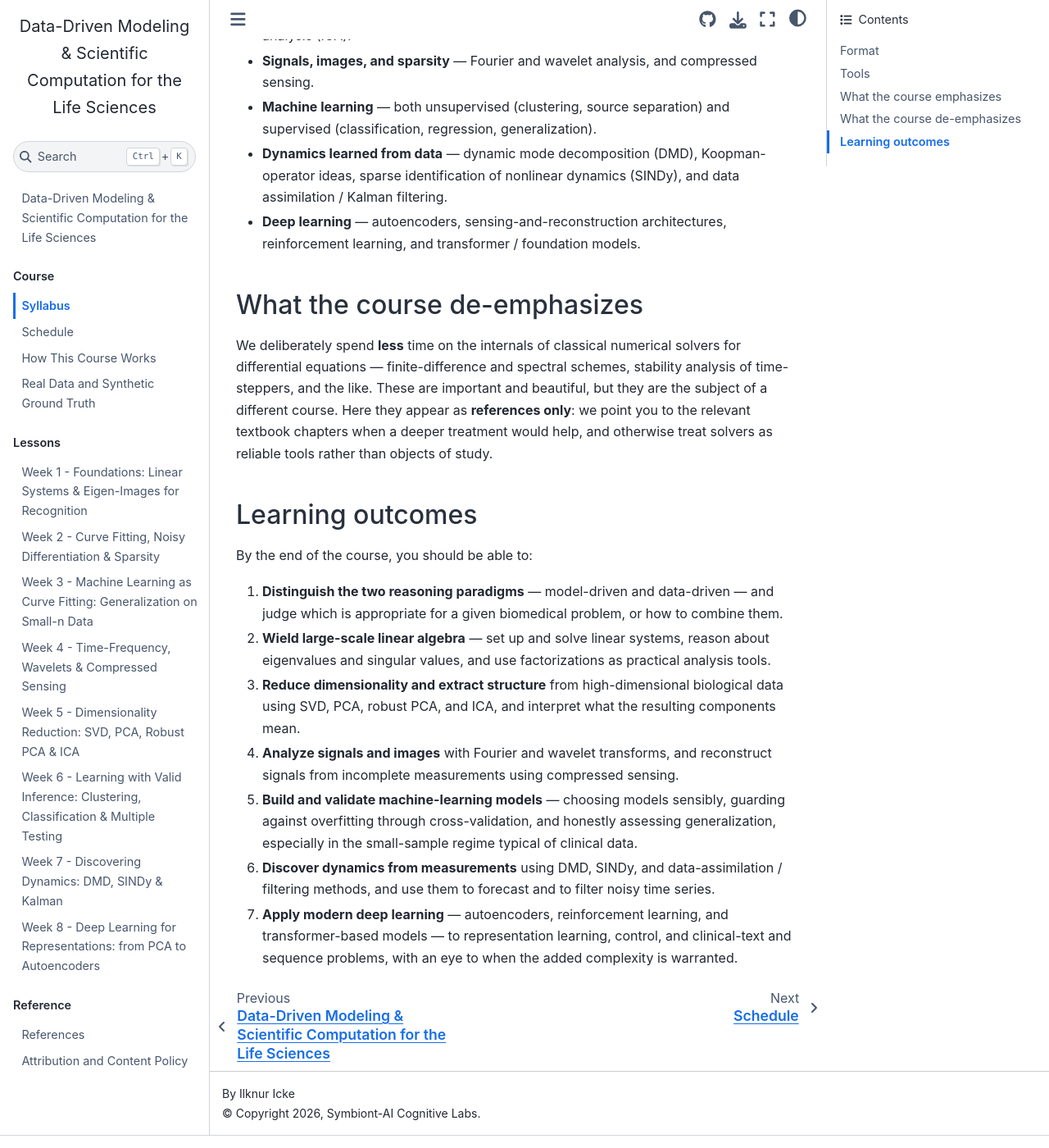
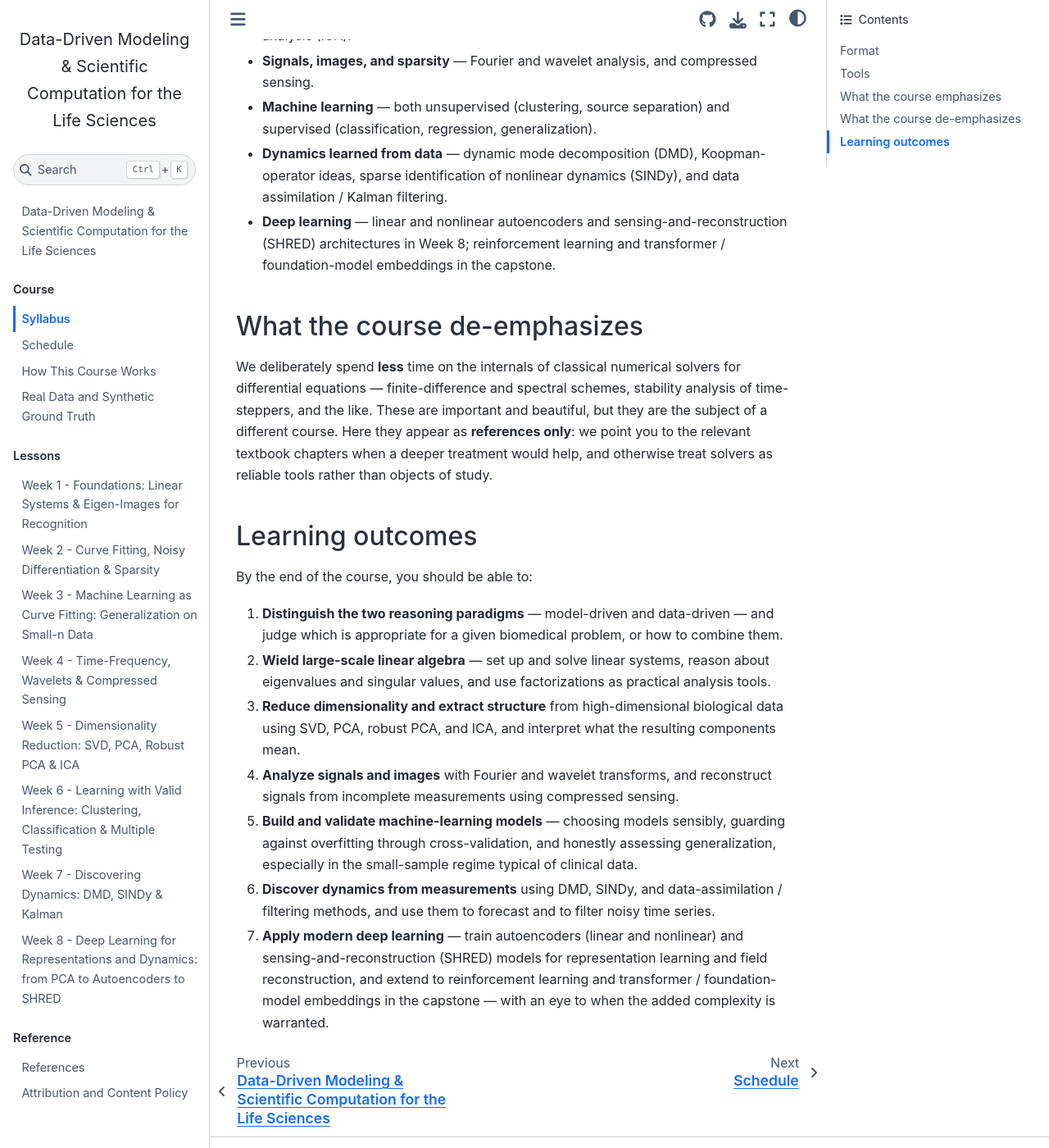
Before and after one commit to symbiont-ai/ddm4bio, a Jupyter Book: the page built from book/syllabus.md, in a window 1280 px wide and 1400 px high, scrolled down 1010 px. Shown: the whole window at 82% size. Built offline with Jupyter Book 1.0.4 settings and Sphinx 7.4.7 and the Sphinx Book theme 1.1.4, drawn with Linux system fonts in a browser that asks for light colours; some of the changed text lies outside the part shown.

Commit message:
Week 8: real deep learning — nonlinear autoencoders + SHRED (device-agnostic PyTorch)
Rebuild the deep-learning lesson to match the syllabus. It now trains small
PyTorch models device-agnostically (torch.cuda.is_available() -> GPU on Colab,
else CPU), replacing the old NumPy-only linear demonstration.

Lesson (book/lessons/wk8_deep_learning.ipynb):
- §1 keeps the exact result that a *linear* autoencoder is PCA (subspaces agree
  to ~0 degrees), now as the bridge into nonlinearity.
- §3 (new): a nonlinear tanh autoencoder on a curved manifold (S-curve) beats
  the best linear latent at the same dimension (rel-L2 0.55 -> 0.14).
- §4 (new): SHRED (LSTM sensor-history -> field decoder) reconstructs a full
  48-point wave field from a handful of sensors (3 of 48 -> 2.4% error).
- Reinforcement learning, transformers, and foundation-model embeddings are
  deferred to the capstone (called out in the exercises and the intro).
- Executes end-to-end in ~30s on CPU; outputs stripped (build re-runs it).

Plumbing:
- deploy-book.yml installs the CPU torch wheel so the site builds the lesson.
- schedule.md / syllabus.md (tools, emphasis, outcome 7) now describe Week 8 as
  autoencoders + SHRED, with RL/transformers/foundation models in the capstone.

Co-Authored-By: Claude Opus 4.8 <noreply@anthropic.com>

```diff
--- a/book/syllabus.md
+++ b/book/syllabus.md
@@ -20,8 +20,8 @@ You will work entirely in the modern scientific-Python ecosystem:
 
 - **NumPy** and **SciPy** for numerical arrays, linear algebra, and signal processing.
 - **scikit-learn** for classical machine learning.
-- **PyTorch** for neural networks and deep learning (optional — the deep-learning lab
-  runs a dependency-light NumPy demonstration, with PyTorch as an extension).
+- **PyTorch** for neural networks and deep learning — the Week-8 lesson trains small
+  models device-agnostically (a free Colab GPU when one is available, otherwise CPU).
 - **Jupyter** notebooks as the interactive computing environment (run in Google Colab).
 - **GitHub** for version control, reproducibility, and sharing your work.
 
@@ -40,8 +40,9 @@ Kutz's textbook lives largely in its data-methods chapters. We spend our time on
 - **Dynamics learned from data** — dynamic mode decomposition (DMD), Koopman-operator
   ideas, sparse identification of nonlinear dynamics (SINDy), and data assimilation /
   Kalman filtering.
-- **Deep learning** — autoencoders, sensing-and-reconstruction architectures,
-  reinforcement learning, and transformer / foundation models.
+- **Deep learning** — linear and nonlinear autoencoders and sensing-and-reconstruction
+  (SHRED) architectures in Week 8; reinforcement learning and transformer /
+  foundation-model embeddings in the capstone.
 
 ## What the course de-emphasizes
 
@@ -69,6 +70,7 @@ By the end of the course, you should be able to:
    especially in the small-sample regime typical of clinical data.
 6. **Discover dynamics from measurements** using DMD, SINDy, and data-assimilation /
    filtering methods, and use them to forecast and to filter noisy time series.
-7. **Apply modern deep learning** — autoencoders, reinforcement learning, and
-   transformer-based models — to representation learning, control, and clinical-text and
-   sequence problems, with an eye to when the added complexity is warranted.
+7. **Apply modern deep learning** — train autoencoders (linear and nonlinear) and
+   sensing-and-reconstruction (SHRED) models for representation learning and field
+   reconstruction, and extend to reinforcement learning and transformer / foundation-model
+   embeddings in the capstone — with an eye to when the added complexity is warranted.
```
Also changed, not shown: book/schedule.md (+1 -1 lines), book/lessons/wk8_deep_learning.ipynb, 1 other file.
